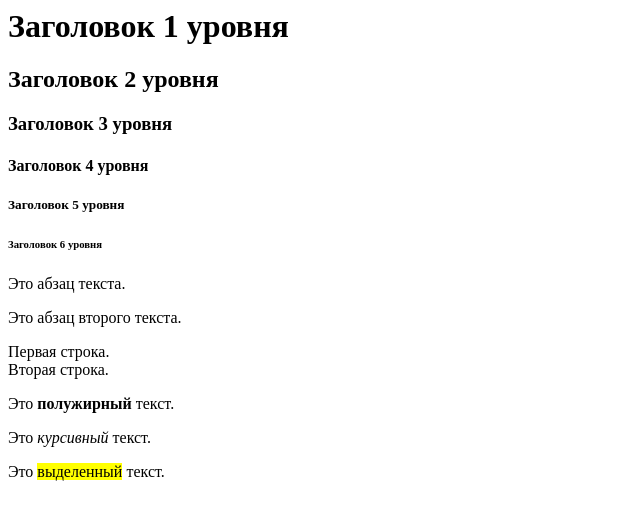
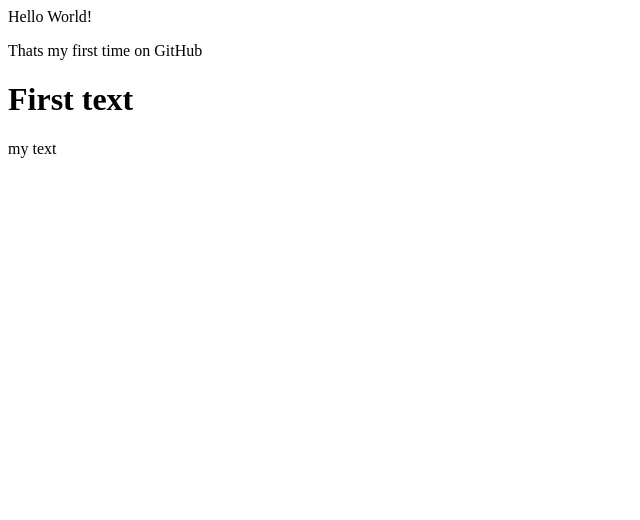
Before and after one commit to karla1429/myfile, a plain HTML site: page index.html in a window 1280 px wide. Shown: the whole page, without its empty margins (0-640 px from the left). Drawn offline with Linux system fonts and the light colour scheme.

Commit message:
second commit

```diff
--- a/index.html
+++ b/index.html
@@ -1,15 +1,5 @@
 
-<h1>Заголовок 1 уровня</h1>
-<h2>Заголовок 2 уровня</h2>
-<h3>Заголовок 3 уровня</h3>
-<h4>Заголовок 4 уровня</h4>
-<h5>Заголовок 5 уровня</h5>
-<h6>Заголовок 6 уровня</h6>
-
-<p>Это абзац текста.</p>
-
-<p>Это абзац второго текста.</p>
-<p>Первая строка.<br>Вторая строка.</p>
-<p>Это <b>полужирный</b> текст.</p>
-<p>Это <i>курсивный</i> текст.</p>
-<p>Это <mark>выделенный</mark> текст.</p>
+<p>Hello World!</p>
+<p>Thats my first time on GitHub</p>
+<h1>First text</h1>
+<p>my text</p>
```
